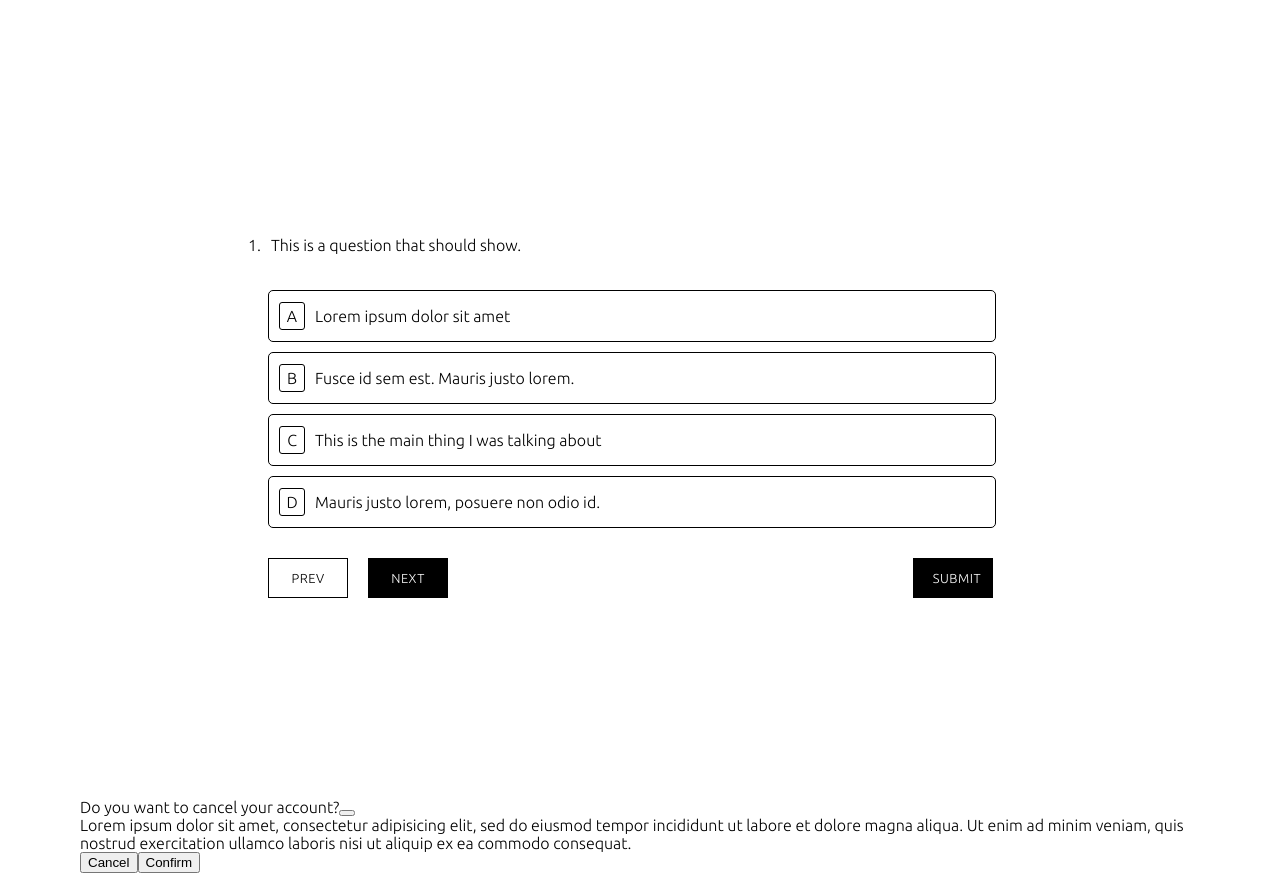
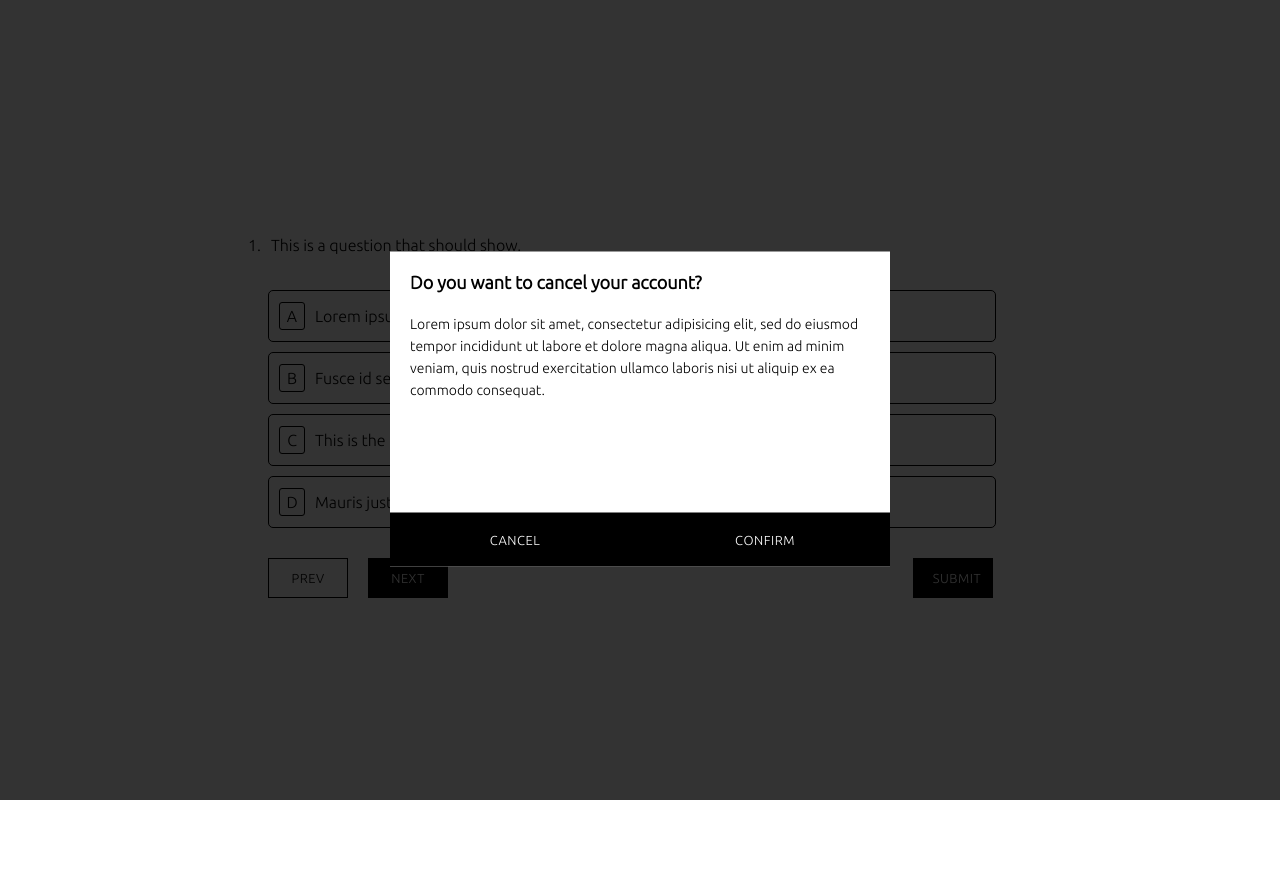
Before and after one commit to ovansa/quiz-trivia, a React (Create React App) app: page / in a window 1280 px wide. Both pictures are taken after a click on the button "SUBMIT". After the commit the page ends 818 px from the top, so only its background shows below. Built offline with nearby package versions, Linux system fonts and the light colour scheme.

Commit message:
Added popup dialog that displays on click submit and hides on click cancel

```diff
--- a/src/pages/quizpage/quizpage-component.jsx
+++ b/src/pages/quizpage/quizpage-component.jsx
@@ -114,7 +114,7 @@ const QuizPage = () => {
         <div class='popup'>
           <div class='popup_head'>
             Do you want to cancel your account?
-            <button class='close_btn'></button>
+            {/* <button class='close_btn'>Close</button> */}
           </div>
           <div class='popup_body'>
             Lorem ipsum dolor sit amet, consectetur adipisicing elit, sed do
@@ -123,7 +123,11 @@ const QuizPage = () => {
             aliquip ex ea commodo consequat.
           </div>
           <div class='popup_foot'>
-            <button class='popup_btn popup_cancel_btn'>Cancel</button>
+            <button
+              class='popup_btn popup_cancel_btn'
+              onClick={() => onClickSubmit()}>
+              Cancel
+            </button>
             <button class='popup_btn popup_confirm_btn'>Confirm</button>
           </div>
         </div>
@@ -133,3 +137,5 @@ const QuizPage = () => {
 };
 
 export default QuizPage;
+
+//https://github.com/codingmarket07/Modal-Popup-UI-Design/blob/main/styles.css
--- a/src/pages/quizpage/quizpage-component.styles.scss
+++ b/src/pages/quizpage/quizpage-component.styles.scss
@@ -12,6 +12,24 @@
   display: flex;
   align-items: flex-start;
   gap: 10px;
+}
+
+button {
+  letter-spacing: 0.5px;
+  font-size: 13px;
+  background-color: black;
+  color: white;
+  text-transform: uppercase;
+  font-family: 'Ubuntu', sans-serif;
+
+  border: none;
+  cursor: pointer;
+
+  &:hover {
+    background-color: white;
+    color: black;
+    border: 1px solid;
+  }
 }
 
 .next-prev-submit {
@@ -98,3 +116,63 @@
 .show_modal_popup {
   display: contents;
 }
+
+.modal_popup .bg_shadow {
+  position: fixed;
+  top: 0;
+  left: 0;
+  width: 100%;
+  height: 100%;
+  background: rgba(0, 0, 0, 0.8);
+}
+
+.modal_popup .popup {
+  background: #fff;
+  z-index: 1;
+  width: 500px;
+  position: absolute;
+  top: 50%;
+  left: 50%;
+  transform: translate(-50%, -50%);
+}
+
+.modal_popup .popup .popup_head {
+  padding: 20px;
+  padding-bottom: 0;
+  font-size: 18px;
+  font-weight: 600;
+  position: relative;
+}
+
+// .modal_popup .popup .popup_head .close_btn {
+//   position: absolute;
+//   top: 15px;
+//   right: 15px;
+//   // background: url('close.png') no-repeat;
+//   width: px;
+//   height: 16px;
+//   border: 0;
+//   cursor: pointer;
+// }
+
+// .modal_popup .popup .popup_head .close_btn:hover{
+// 	opacity: 0.5;
+// }
+
+.modal_popup .popup .popup_body {
+  padding: 20px;
+  min-height: 180px;
+  font-size: 14px;
+  line-height: 22px;
+}
+
+.modal_popup .popup .popup_foot {
+  display: flex;
+}
+
+.modal_popup .popup .popup_foot .popup_btn {
+  width: 50%;
+  border: 0;
+  padding: 20px;
+  cursor: pointer;
+}
```
